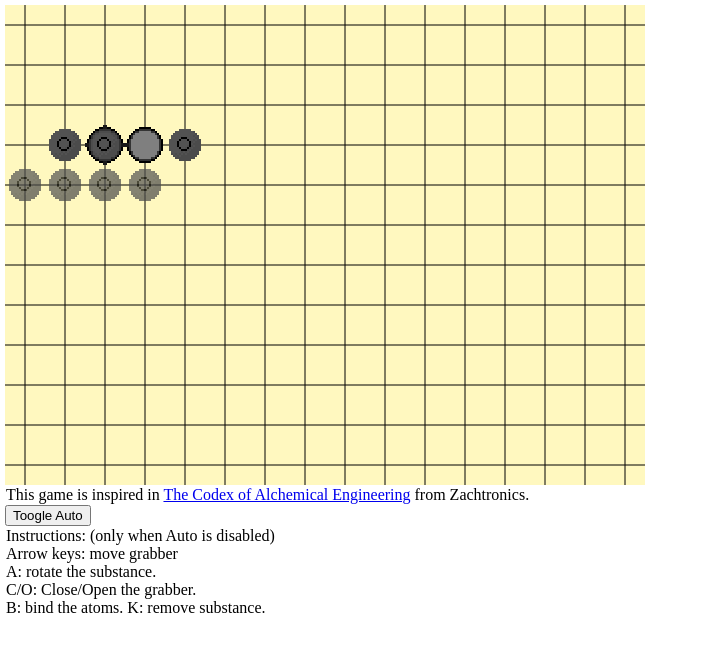
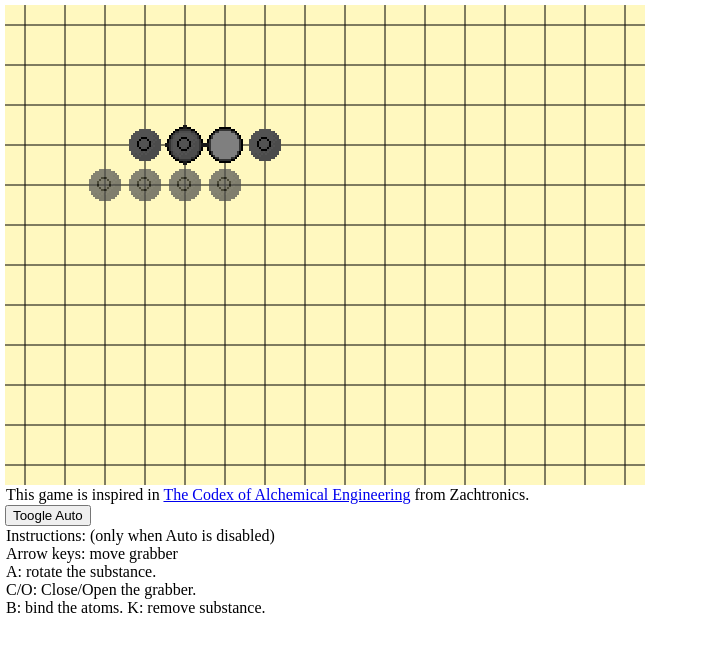
Before and after one commit to 0Walle/alchemygame, a plain HTML site: page index.html in a window 1280 px wide. Shown: the whole page, without its empty margins (0-703 px from the left). Drawn offline with Linux system fonts and the light colour scheme.

Commit message:
Update index.html

```diff
--- a/index.html
+++ b/index.html
@@ -41,14 +41,14 @@
             shine = 20
         }
 
-        water = new Atom(Atoms.water,4,2)
-        stone = new Atom(Atoms.stone,3,2)
-        fire = new Atom(Atoms.fire,2,2)
+        //water = new Atom(Atoms.water,4,2)
+        //stone = new Atom(Atoms.stone,3,2)
+        //fire = new Atom(Atoms.fire,2,2)
 
         spawn = {
             cycle: 0,
             type: Atoms.stone,
-            x:4,
+            x:6,
             y:3
         }
 
@@ -70,7 +70,7 @@
         execute = true
         shine = 0
 
-        grab = new Grabber(2,2)
+        grab = new Grabber(4,2)
 
         function close() {
             for (var i = subs_list.length - 1; i >= 0; i--) {
@@ -123,10 +123,10 @@
                 for (var i = subs_list.length - 1; i >= 0; i--) {
                     for (var j = subs_list[i].atoms.length - 1; j >= 0; j--) {
                         at = subs_list[i].atoms[j]
-                        if(at.x==2 && at.y==3){
+                        if(at.x==4 && at.y==3){
                             a1 = i
                         }
-                        if(at.x==3 && at.y==3){
+                        if(at.x==5 && at.y==3){
                             a2 = i
                         }
                     }
@@ -152,7 +152,6 @@
             ctx.fillStyle = '#fff8bf'
             ctx.fillRect(0,0,640,480);
 
-
             ctx.lineWidth = 1;
             for (var i = 20; i < canvas.width; i+=40) {
                 ctx.beginPath()
@@ -173,14 +172,14 @@
                 ctx.globalAlpha = 1/shine
                 shine--
             };
-            ctx.drawImage(mach,0,20,40,20,2*40,3*40,80,40);
+            ctx.drawImage(mach,0,20,40,20,4*40,3*40,80,40);
             ctx.globalAlpha = 1
 
             ctx.globalAlpha = 0.7
-            ctx.drawAtom(atomsheet,Atoms.stone.x,Atoms.stone.y,0,4)
-            ctx.drawAtom(atomsheet,Atoms.stone.x,Atoms.stone.y,1,4)
             ctx.drawAtom(atomsheet,Atoms.stone.x,Atoms.stone.y,2,4)
             ctx.drawAtom(atomsheet,Atoms.stone.x,Atoms.stone.y,3,4)
+            ctx.drawAtom(atomsheet,Atoms.stone.x,Atoms.stone.y,4,4)
+            ctx.drawAtom(atomsheet,Atoms.stone.x,Atoms.stone.y,5,4)
             ctx.globalAlpha = 1
 
             for (var i = subs_list.length - 1; i >= 0; i--) {
@@ -232,10 +231,10 @@
                 for (var i = subs_list.length - 1; i >= 0; i--) {
                     for (var j = subs_list[i].atoms.length - 1; j >= 0; j--) {
                         at = subs_list[i].atoms[j]
-                        if(at.x==2 && at.y==3){
+                        if(at.x==4 && at.y==3){
                             a1 = i
                         }
-                        if(at.x==3 && at.y==3){
+                        if(at.x==5 && at.y==3){
                             a2 = i
                         }
                     }
```
